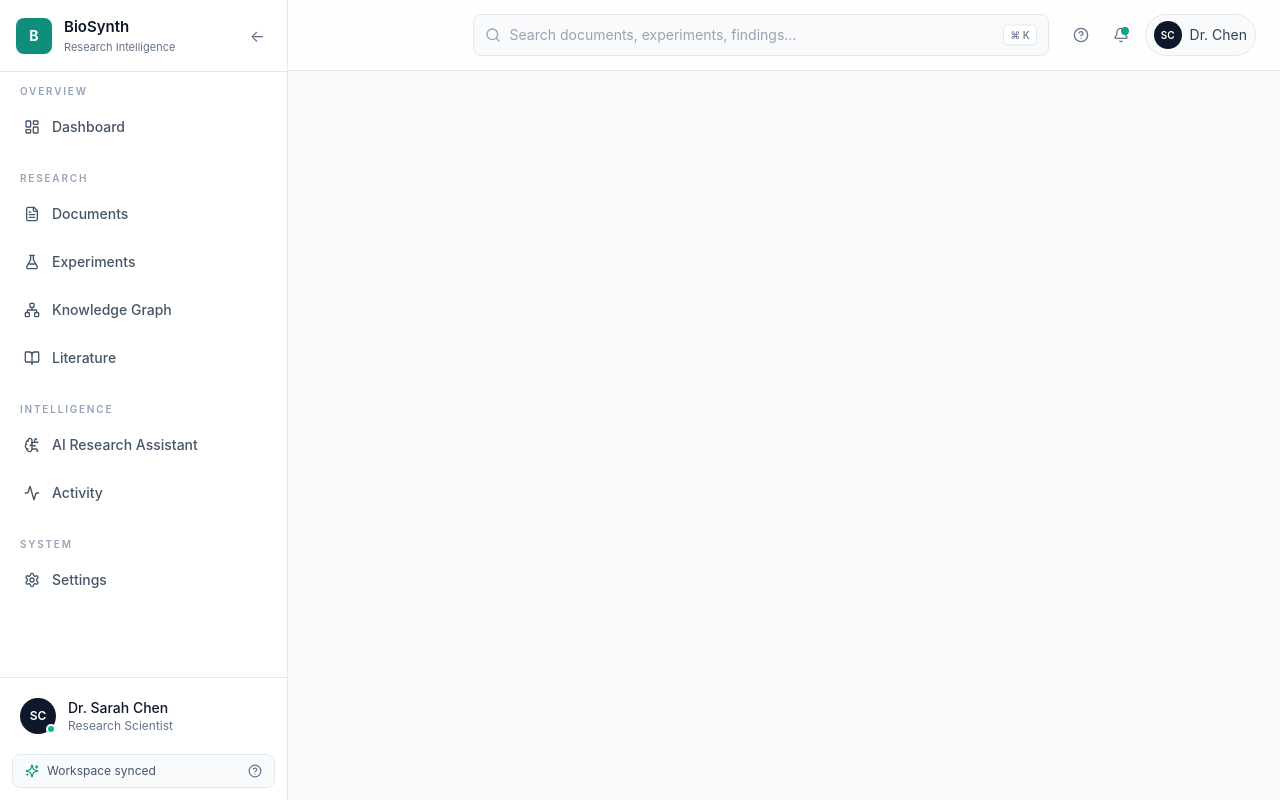
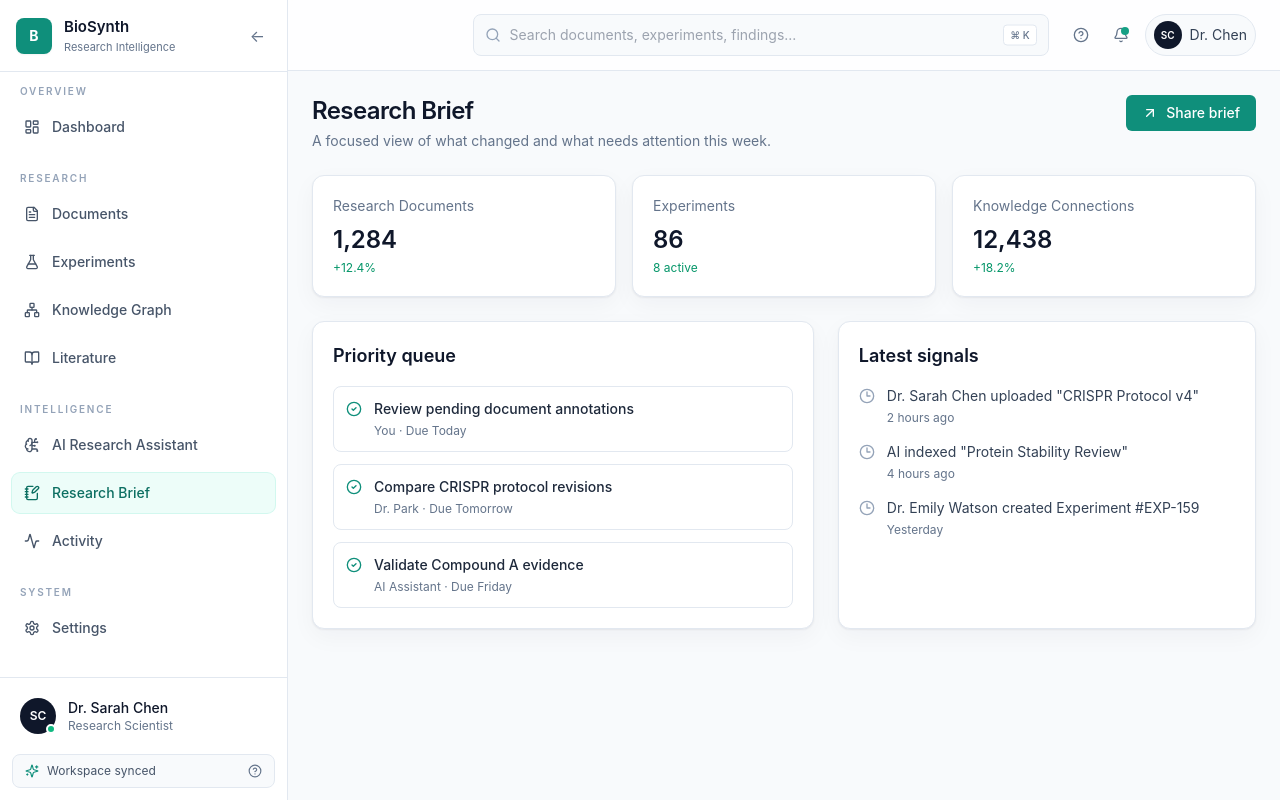
Before and after one commit to kalviumcommunity/BioSync, a React (Vite) app: page /brief in a window 1280 px wide. Built offline with nearby package versions, Linux system fonts and the light colour scheme.

Commit message:
Add research brief page

```diff
--- a/src/App.tsx
+++ b/src/App.tsx
@@ -22,6 +22,7 @@ import { KnowledgeGraph } from './components/knowledge/KnowledgeGraph'
 import { LiteratureCard } from './components/literature/LiteratureCard'
 import { LiteratureFilters } from './components/literature/LiteratureFilters'
 import { ChatInterface } from './components/ai/ChatInterface'
+import { ResearchBriefPage } from './components/research/ResearchBriefPage'
 import { Badge } from './components/common/Badge'
 import { SearchInput } from './components/common/SearchInput'
 import { activityItems } from './data/activity'
@@ -311,6 +312,7 @@ export default function App() {
         <Route path="/knowledge" element={<KnowledgePage />} />
         <Route path="/literature" element={<LiteraturePage />} />
         <Route path="/ai-assistant" element={<AiAssistantPage />} />
+        <Route path="/brief" element={<ResearchBriefPage />} />
         <Route path="/activity" element={<ActivityPage />} />
         <Route path="/settings" element={<SettingsPage />} />
       </Routes>
--- a/src/components/layout/Sidebar.tsx
+++ b/src/components/layout/Sidebar.tsx
@@ -24,6 +24,7 @@ const navGroups = [
     title: 'INTELLIGENCE',
     items: [
       { label: 'AI Research Assistant', to: '/ai-assistant', icon: BrainCircuit },
+      { label: 'Research Brief', to: '/brief', icon: NotebookPen },
       { label: 'Activity', to: '/activity', icon: Activity }
     ]
   },
--- /dev/null
+++ b/src/components/research/ResearchBriefPage.tsx
@@ -0,0 +1,63 @@
+import { ArrowUpRight, CheckCircle2, Clock3 } from 'lucide-react'
+import { PageContainer } from '../layout/PageContainer'
+import { Button } from '../common/Button'
+import { activityItems } from '../../data/activity'
+import { metrics } from '../../data/dashboard'
+
+const priorities = [
+  { title: 'Review pending document annotations', owner: 'You', due: 'Today' },
+  { title: 'Compare CRISPR protocol revisions', owner: 'Dr. Park', due: 'Tomorrow' },
+  { title: 'Validate Compound A evidence', owner: 'AI Assistant', due: 'Friday' }
+]
+
+export function ResearchBriefPage() {
+  return (
+    <PageContainer
+      title="Research Brief"
+      subtitle="A focused view of what changed and what needs attention this week."
+      actions={<Button icon={<ArrowUpRight className="h-4 w-4" />}>Share brief</Button>}
+    >
+      <div className="grid gap-4 md:grid-cols-3">
+        {metrics.slice(0, 3).map((metric) => (
+          <div key={metric.id} className="rounded-xl border border-slate-200 bg-white p-5 shadow-soft">
+            <div className="text-sm text-slate-500">{metric.label}</div>
+            <div className="mt-2 text-2xl font-semibold text-slate-900">{metric.value}</div>
+            <div className="mt-1 text-xs text-emerald-600">{metric.trend}</div>
+          </div>
+        ))}
+      </div>
+
+      <div className="grid gap-6 xl:grid-cols-[1.2fr_1fr]">
+        <section className="rounded-xl border border-slate-200 bg-white p-5 shadow-soft">
+          <h2 className="text-lg font-semibold text-slate-900">Priority queue</h2>
+          <div className="mt-4 space-y-3">
+            {priorities.map((priority) => (
+              <div key={priority.title} className="flex items-start gap-3 rounded-lg border border-slate-200 p-3">
+                <CheckCircle2 className="mt-0.5 h-4 w-4 text-brand-600" />
+                <div className="min-w-0 flex-1">
+                  <div className="text-sm font-medium text-slate-800">{priority.title}</div>
+                  <div className="mt-1 text-xs text-slate-500">{priority.owner} · Due {priority.due}</div>
+                </div>
+              </div>
+            ))}
+          </div>
+        </section>
+
+        <section className="rounded-xl border border-slate-200 bg-white p-5 shadow-soft">
+          <h2 className="text-lg font-semibold text-slate-900">Latest signals</h2>
+          <div className="mt-4 space-y-4">
+            {activityItems.slice(0, 3).map((item) => (
+              <div key={item.id} className="flex gap-3">
+                <Clock3 className="mt-0.5 h-4 w-4 shrink-0 text-slate-400" />
+                <div>
+                  <div className="text-sm text-slate-700">{item.title}</div>
+                  <div className="mt-1 text-xs text-slate-500">{item.time}</div>
+                </div>
+              </div>
+            ))}
+          </div>
+        </section>
+      </div>
+    </PageContainer>
+  )
+}
```
